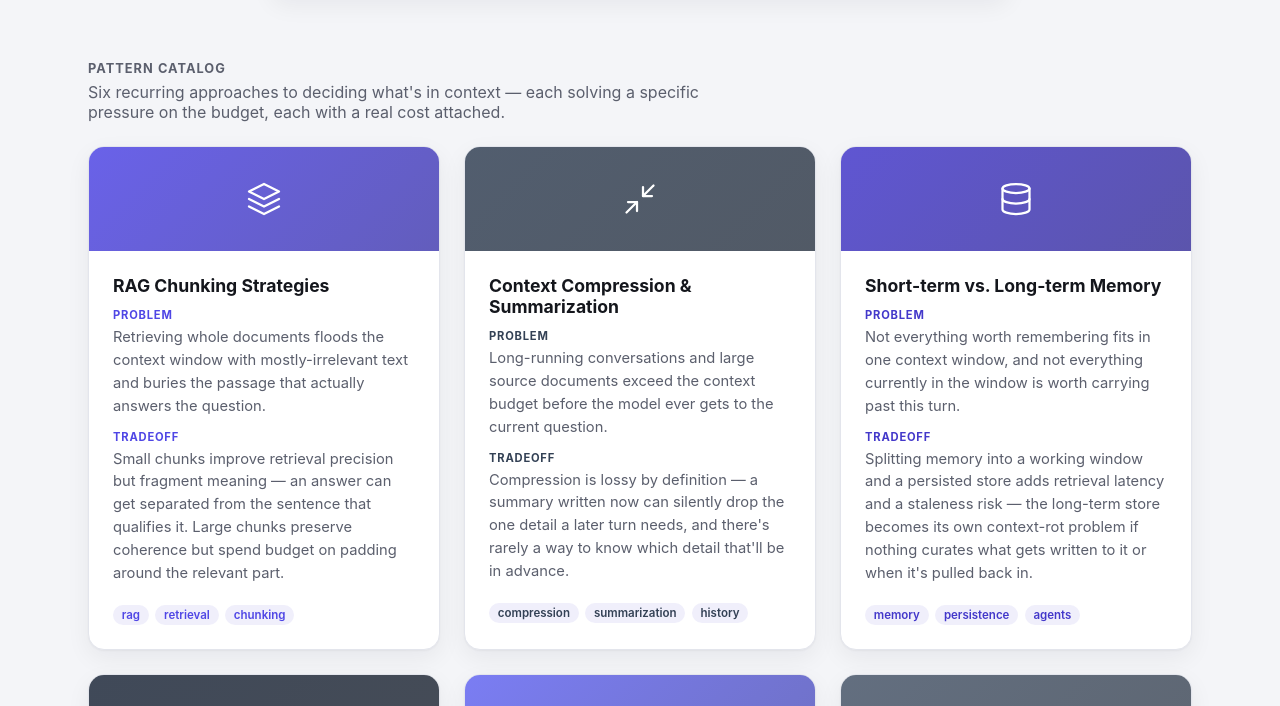
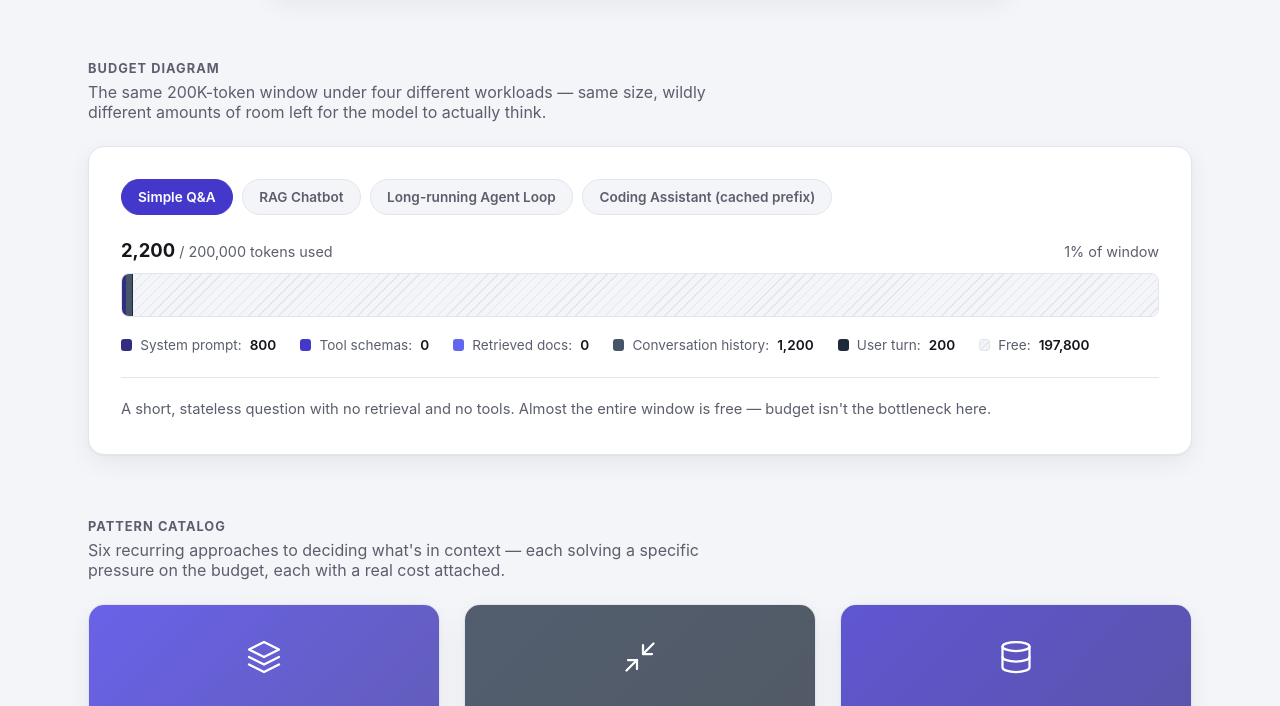
Before and after one commit to clarkngo/context-engineering, a plain HTML site: page index.html in a window 1280 px wide. Shown: the part 864-1570 px from the top of the page. Drawn offline with Linux system fonts and the light colour scheme.

Commit message:
Add interactive context-budget diagram
Stacked bar over a 200K-token window across four example scenarios
(simple Q&A, RAG chatbot, long-running agent loop, cached coding
assistant), driven by the same content.json manifest.

```diff
--- a/app.js
+++ b/app.js
@@ -37,6 +37,63 @@ function renderAntipatternCard(item) {
     </div>
   `;
   return card;
+}
+
+function formatTokens(n) {
+  return n.toLocaleString('en-US');
+}
+
+function renderBudget(budget) {
+  const tabsEl = document.getElementById('scenario-tabs');
+  const readoutEl = document.getElementById('budget-readout');
+  const barEl = document.getElementById('budget-bar');
+  const legendEl = document.getElementById('budget-legend');
+  const noteEl = document.getElementById('budget-note');
+  if (!tabsEl) return;
+
+  function paint(scenario) {
+    const used = budget.segments.reduce((sum, seg) => sum + (scenario.values[seg.key] || 0), 0);
+    const free = Math.max(budget.window - used, 0);
+    const pct = Math.round((used / budget.window) * 100);
+
+    readoutEl.innerHTML = `<span><strong>${formatTokens(used)}</strong> / ${formatTokens(budget.window)} tokens used</span><span>${pct}% of window</span>`;
+
+    barEl.setAttribute('aria-label', `${scenario.label}: ${pct}% of the ${formatTokens(budget.window)}-token window in use.`);
+    barEl.innerHTML = budget.segments
+      .map((seg) => {
+        const tokens = scenario.values[seg.key] || 0;
+        const width = (tokens / budget.window) * 100;
+        if (width <= 0) return '';
+        return `<div class="budget-seg" style="width:${width}%; background:${seg.color};" title="${seg.label}: ${formatTokens(tokens)} tokens"></div>`;
+      })
+      .join('') + `<div class="budget-seg is-free" style="width:${(free / budget.window) * 100}%;" title="Free: ${formatTokens(free)} tokens"></div>`;
+
+    legendEl.innerHTML = budget.segments
+      .map((seg) => {
+        const tokens = scenario.values[seg.key] || 0;
+        return `<span class="legend-item"><span class="legend-swatch" style="background:${seg.color};"></span>${seg.label}: <strong>${formatTokens(tokens)}</strong></span>`;
+      })
+      .join('') + `<span class="legend-item"><span class="legend-swatch is-free"></span>Free: <strong>${formatTokens(free)}</strong></span>`;
+
+    noteEl.textContent = scenario.note;
+  }
+
+  budget.scenarios.forEach((scenario, i) => {
+    const btn = document.createElement('button');
+    btn.type = 'button';
+    btn.className = 'scenario-tab';
+    btn.textContent = scenario.label;
+    btn.setAttribute('role', 'tab');
+    btn.setAttribute('aria-selected', i === 0 ? 'true' : 'false');
+    btn.addEventListener('click', () => {
+      tabsEl.querySelectorAll('.scenario-tab').forEach((t) => t.setAttribute('aria-selected', 'false'));
+      btn.setAttribute('aria-selected', 'true');
+      paint(scenario);
+    });
+    tabsEl.appendChild(btn);
+  });
+
+  paint(budget.scenarios[0]);
 }
 
 function currentTheme() {
@@ -81,6 +138,7 @@ async function init() {
     const res = await fetch('content.json', { cache: 'no-store' });
     const data = await res.json();
 
+    if (data.budget) renderBudget(data.budget);
     data.patterns.forEach((p) => patternsGrid.appendChild(renderPatternCard(p)));
     data.antipatterns.forEach((a) => antipatternsGrid.appendChild(renderAntipatternCard(a)));
   } catch (err) {
--- a/content.json
+++ b/content.json
@@ -1,4 +1,40 @@
 {
+  "budget": {
+    "window": 200000,
+    "segments": [
+      { "key": "system", "label": "System prompt", "color": "#312e81" },
+      { "key": "tools", "label": "Tool schemas", "color": "#4338ca" },
+      { "key": "docs", "label": "Retrieved docs", "color": "#6366f1" },
+      { "key": "history", "label": "Conversation history", "color": "#475569" },
+      { "key": "user", "label": "User turn", "color": "#1e293b" }
+    ],
+    "scenarios": [
+      {
+        "id": "simple-qa",
+        "label": "Simple Q&A",
+        "values": { "system": 800, "tools": 0, "docs": 0, "history": 1200, "user": 200 },
+        "note": "A short, stateless question with no retrieval and no tools. Almost the entire window is free — budget isn't the bottleneck here."
+      },
+      {
+        "id": "rag-chatbot",
+        "label": "RAG Chatbot",
+        "values": { "system": 1500, "tools": 2000, "docs": 18000, "history": 6000, "user": 300 },
+        "note": "Retrieved documents are the single biggest line item. Chunking strategy decides whether that's 18K tokens of signal or 18K tokens of padding."
+      },
+      {
+        "id": "long-running-agent",
+        "label": "Long-running Agent Loop",
+        "values": { "system": 3000, "tools": 12000, "docs": 20000, "history": 162000, "user": 500 },
+        "note": "Every tool call, retry, and intermediate result got appended and nothing was pruned — unbounded context growth in practice. About 1% of the window is left before the model starts losing information it hasn't even seen yet."
+      },
+      {
+        "id": "cached-coding-assistant",
+        "label": "Coding Assistant (cached prefix)",
+        "values": { "system": 4000, "tools": 8000, "docs": 45000, "history": 15000, "user": 400 },
+        "note": "System prompt and tool schemas are cached and reused across turns — cheap to keep, expensive to reorder. Retrieved code context is the real cost center."
+      }
+    ]
+  },
   "patterns": [
     {
       "id": "rag-chunking",
--- a/index.html
+++ b/index.html
@@ -362,6 +362,134 @@
     justify-content: center;
   }
 
+  .budget-panel {
+    background: var(--bg-alt);
+    border: 1px solid var(--border);
+    border-radius: 16px;
+    box-shadow: var(--card-shadow);
+    padding: 2rem;
+  }
+
+  .scenario-tabs {
+    display: flex;
+    flex-wrap: wrap;
+    gap: 0.6rem;
+    margin-bottom: 1.5rem;
+  }
+
+  .scenario-tab {
+    font: inherit;
+    font-size: 0.85rem;
+    font-weight: 600;
+    color: var(--text-muted);
+    background: var(--bg);
+    border: 1px solid var(--border);
+    padding: 0.55rem 1rem;
+    border-radius: 999px;
+    cursor: pointer;
+    transition: border-color 0.15s ease, color 0.15s ease, background 0.15s ease;
+  }
+
+  .scenario-tab:hover {
+    color: var(--text);
+    border-color: var(--accent-1);
+  }
+
+  .scenario-tab[aria-selected="true"] {
+    color: #fff;
+    background: var(--accent-1);
+    border-color: var(--accent-1);
+  }
+
+  .budget-readout {
+    display: flex;
+    align-items: baseline;
+    justify-content: space-between;
+    flex-wrap: wrap;
+    gap: 0.5rem;
+    margin-bottom: 0.75rem;
+    font-size: 0.9rem;
+    color: var(--text-muted);
+  }
+
+  .budget-readout strong {
+    font-size: 1.15rem;
+    color: var(--text);
+  }
+
+  .budget-bar {
+    display: flex;
+    width: 100%;
+    height: 2.75rem;
+    border-radius: 8px;
+    overflow: hidden;
+    border: 1px solid var(--border);
+    background: var(--bg);
+  }
+
+  .budget-seg {
+    height: 100%;
+    transition: width 0.4s ease;
+    min-width: 0;
+  }
+
+  .budget-seg.is-free {
+    background: repeating-linear-gradient(
+      135deg,
+      var(--bg),
+      var(--bg) 6px,
+      var(--border) 6px,
+      var(--border) 7px
+    );
+  }
+
+  .budget-legend {
+    display: flex;
+    flex-wrap: wrap;
+    gap: 0.5rem 1.5rem;
+    margin-top: 1.25rem;
+  }
+
+  .legend-item {
+    display: flex;
+    align-items: center;
+    gap: 0.5rem;
+    font-size: 0.85rem;
+    color: var(--text-muted);
+  }
+
+  .legend-swatch {
+    width: 0.7rem;
+    height: 0.7rem;
+    border-radius: 3px;
+    flex-shrink: 0;
+  }
+
+  .legend-swatch.is-free {
+    background: repeating-linear-gradient(
+      135deg,
+      var(--bg),
+      var(--bg) 3px,
+      var(--border) 3px,
+      var(--border) 4px
+    );
+    border: 1px solid var(--border);
+  }
+
+  .legend-item strong {
+    color: var(--text);
+    font-weight: 600;
+  }
+
+  .budget-note {
+    margin: 1.5rem 0 0;
+    padding-top: 1.25rem;
+    border-top: 1px solid var(--border);
+    color: var(--text-muted);
+    font-size: 0.92rem;
+    line-height: 1.6;
+  }
+
   footer {
     text-align: center;
     padding: 2rem 1.5rem 3rem;
@@ -391,6 +519,7 @@
     <h1>Context Engineering</h1>
     <p>Deciding what actually goes into an LLM's context window, and why — a finite, shared budget, not a scratchpad.</p>
     <nav class="hero-nav" aria-label="Section navigation">
+      <a href="#budget">Budget diagram</a>
       <a href="#patterns">Pattern catalog</a>
       <a href="#antipatterns">Anti-patterns</a>
     </nav>
@@ -404,6 +533,20 @@
       <p>A context window is finite and shared. Every token spent on one thing is a token unavailable for another. Most of the failures teams blame on "the model" — hallucination, contradicting itself mid-conversation, missing an instruction that was buried early in a long prompt, giving a confident answer that was true an hour ago but isn't now — trace back to what was or wasn't in context when the model generated its response, not to a capability gap.</p>
       <p>This is a working reference for that decision: recurring patterns for managing the budget, the tradeoff each one makes, and the failure modes that show up when nobody's managing it at all.</p>
     </div>
+
+    <section id="budget">
+      <div class="section-head">
+        <h2 class="section-title">Budget diagram</h2>
+        <p class="section-sub">The same 200K-token window under four different workloads — same size, wildly different amounts of room left for the model to actually think.</p>
+      </div>
+      <div class="budget-panel">
+        <div id="scenario-tabs" class="scenario-tabs" role="tablist" aria-label="Example scenarios"></div>
+        <div id="budget-readout" class="budget-readout"></div>
+        <div id="budget-bar" class="budget-bar" role="img"></div>
+        <div id="budget-legend" class="budget-legend"></div>
+        <p id="budget-note" class="budget-note"></p>
+      </div>
+    </section>
 
     <section id="patterns">
       <div class="section-head">
```
Also changed, not shown: 1 other file.
